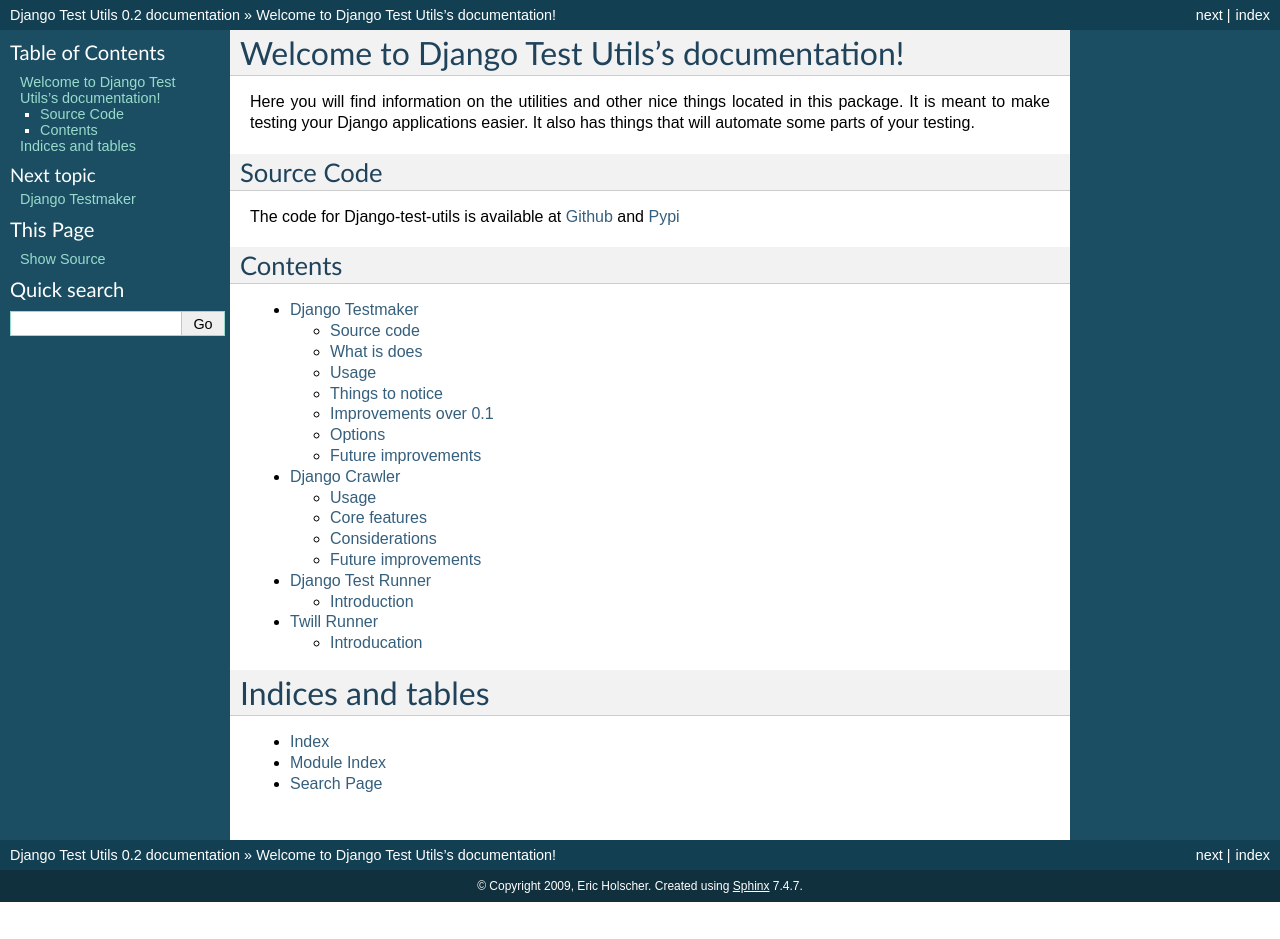
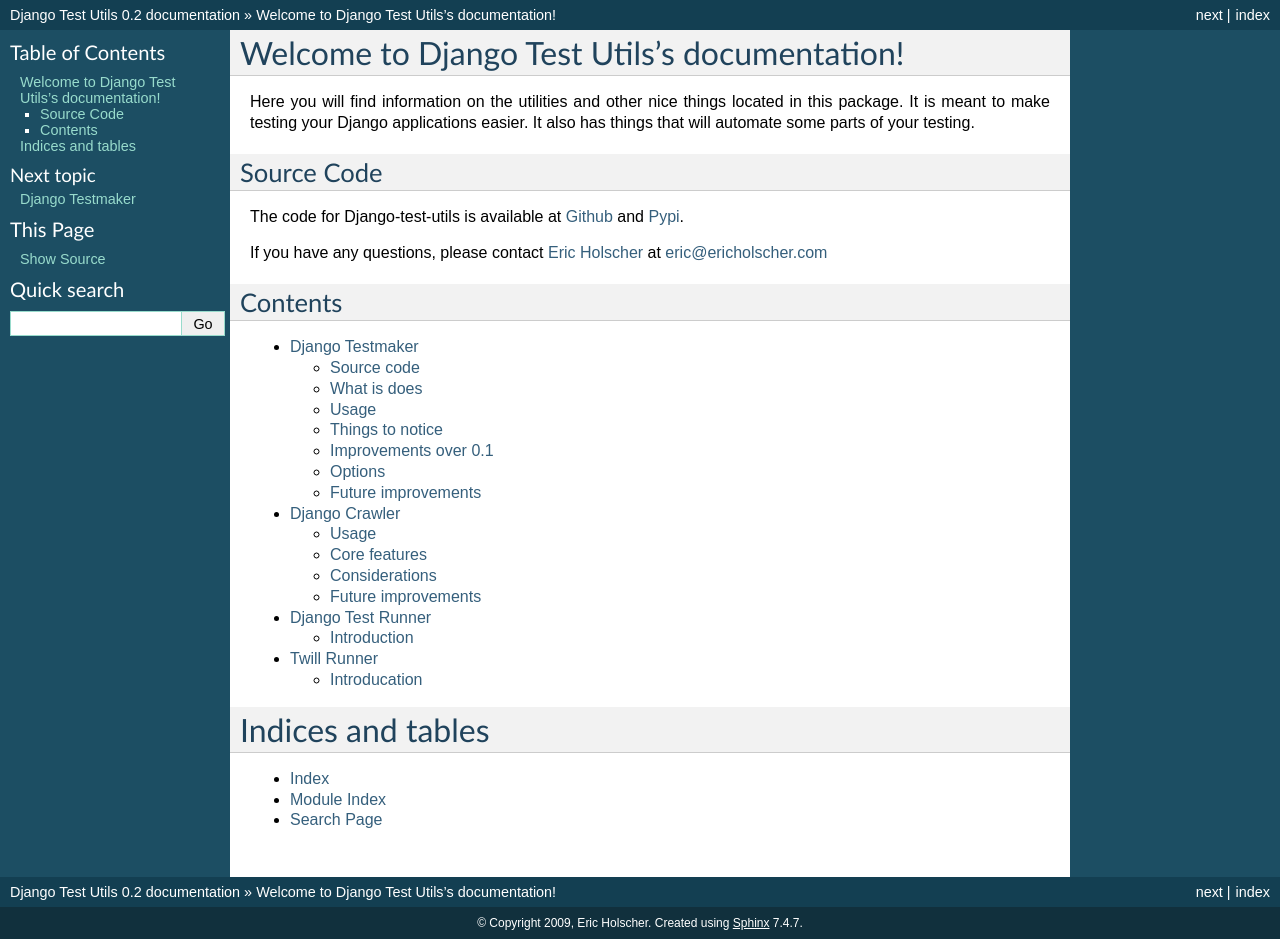
Before and after one commit to ericholscher/django-test-utils, a Sphinx documentation site: the page built from docs/source/index.rst, in a window 1280 px wide. Built offline with Sphinx 7.4.7, drawn with Linux system fonts in a browser that asks for light colours; before the commit the page ends 902 px from its top, so only the background shows below that.

Commit message:
Added contact info to index page

```diff
--- a/docs/source/index.rst
+++ b/docs/source/index.rst
@@ -10,7 +10,9 @@
 
 The code for Django-test-utils is available at `Github
 <http://github.com/ericholscher/django-test-utils/tree/master>`__ and
-`Pypi <http://pypi.python.org/pypi/django-test-utils/0.2>`__
+`Pypi <http://pypi.python.org/pypi/django-test-utils/0.2>`__.
+
+If you have any questions, please contact `Eric Holscher <http://ericholscher.com>`__ at eric@ericholscher.com
 
 Contents
 --------
```
